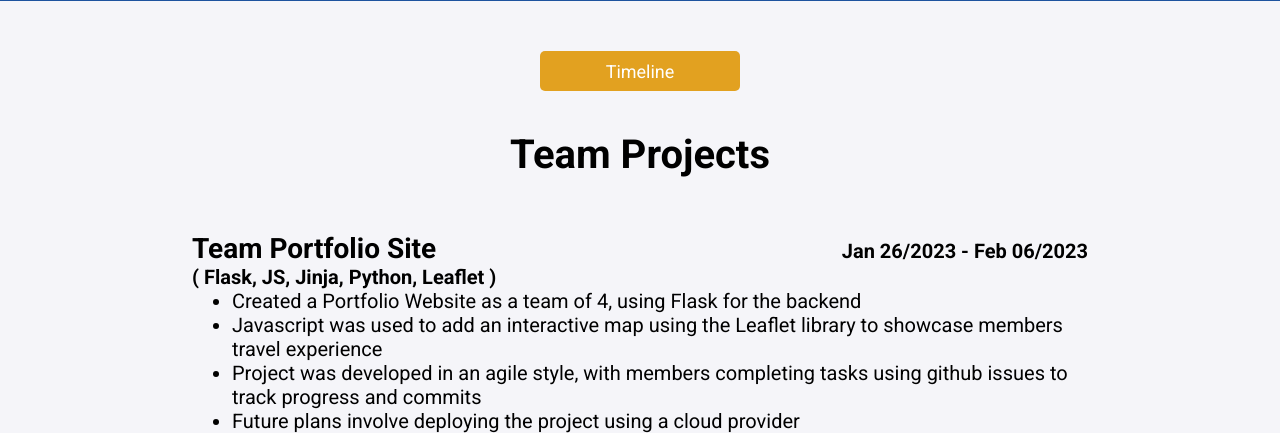
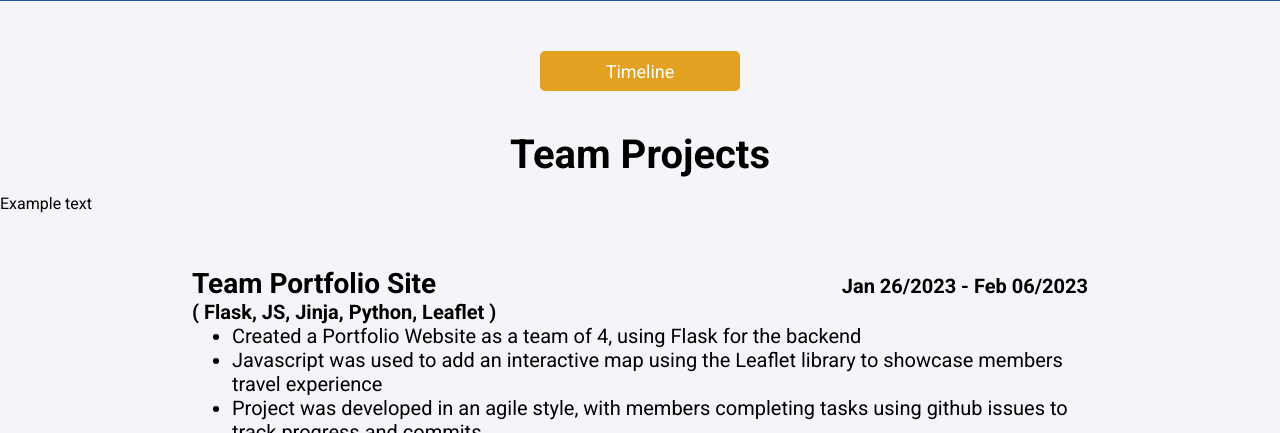
Before and after one commit to SantiagoVeraEspinoza/PersonalPortfolio, a Flask app: page / in a window 1280 px wide. Shown: the part 389-822 px from the top of the page. Run offline with Flask 2, Linux system fonts and the light colour scheme; parts of the project's set-up code (start-up, migrations or seed data) failed here and were passed over.

Commit message:
Example Text

```diff
--- a/app/templates/index.html
+++ b/app/templates/index.html
@@ -70,6 +70,7 @@
 
   <div class="section-header">
     <h1>Team Projects</h1>
+    <p>Example text</p>
   </div>
 
   {%for i in range(team_projects["project"] | length)%}
```
